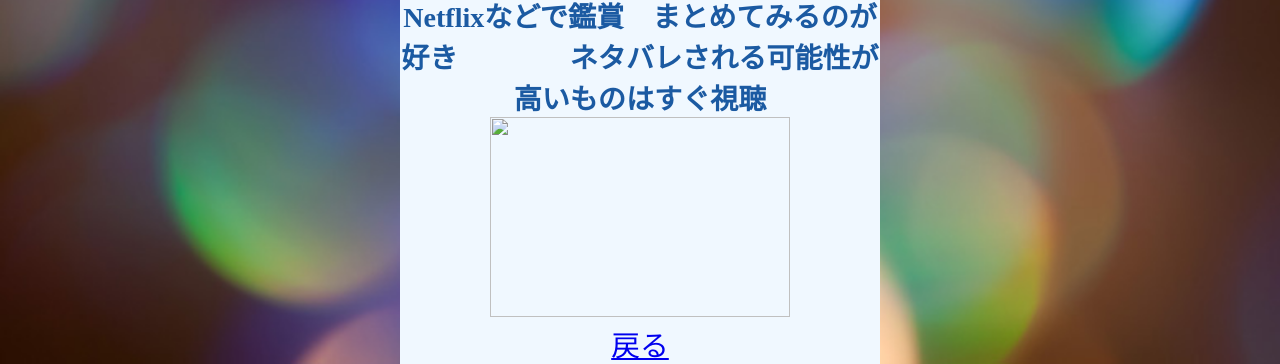
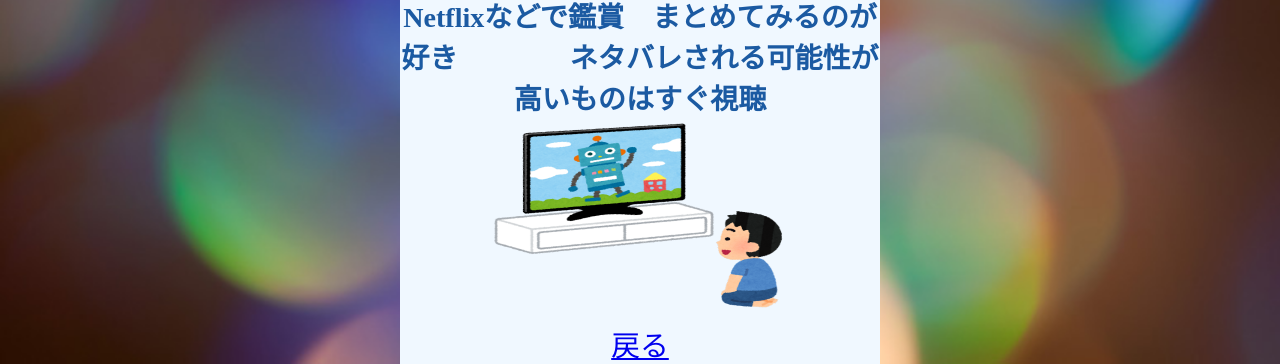
Before and after one commit to ikura12/api-practice, a plain HTML site: page hobby.html in a window 1280 px wide. Shown: the part 532-896 px from the top of the page. Drawn offline with Linux system fonts and the light colour scheme.

Commit message:
Update hobby.html

```diff
--- a/hobby.html
+++ b/hobby.html
@@ -20,7 +20,7 @@
         <div class="anime">
             <h2>アニメ鑑賞</h2>
             <h3>Netflixなどで鑑賞　まとめてみるのが好き　　　　ネタバレされる可能性が高いものはすぐ視聴</h3>
-            <img src="images/tv_boy_tooku.png" width="300" height="200">
+            <img src="tv_boy_tooku.png" width="300" height="200">
         </div>
             <div class="back2">
                 <a href="index.html">戻る</a>
```
